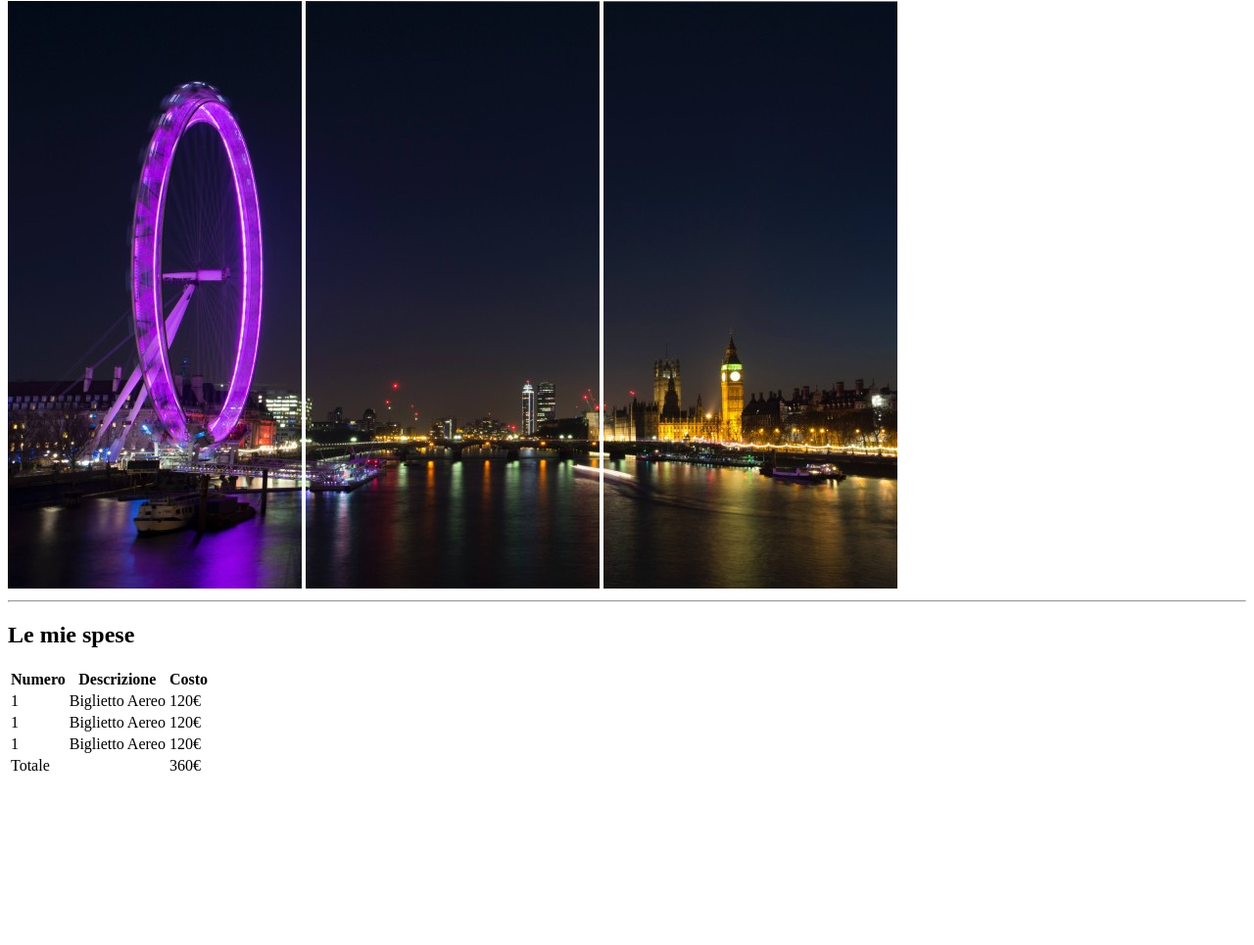
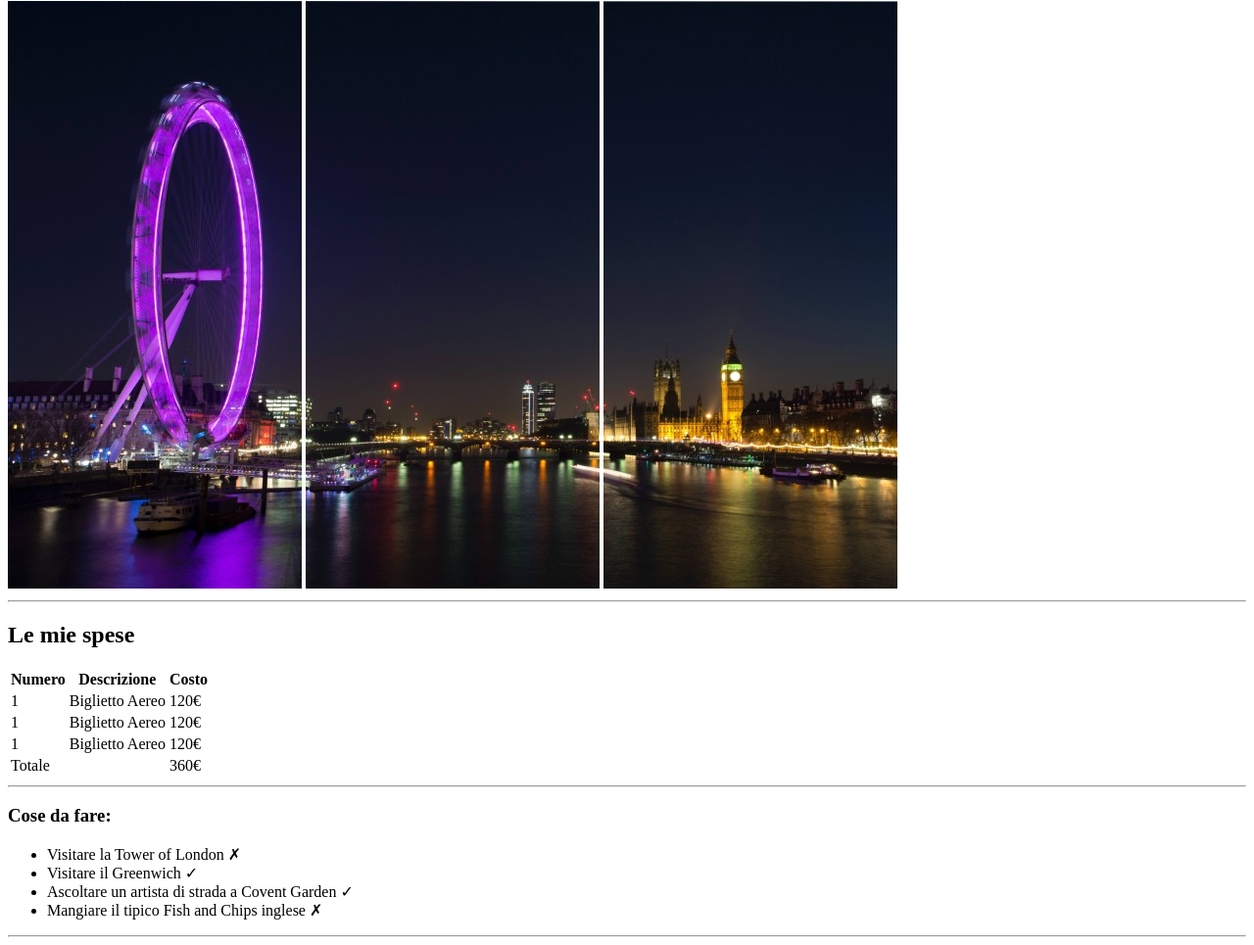
Before and after one commit to IlarioForcherio/html-london-trip, a plain HTML site: page index.html in a window 1280 px wide. Shown: the part 79-1044 px from the top of the page at 98% size. Before the commit the page ends 881 px from the top, so only its background shows below. Drawn offline with Linux system fonts and the light colour scheme.

Commit message:
Cose da fare

```diff
--- a/index.html
+++ b/index.html
@@ -14,8 +14,9 @@
          <img src="img/london1.jpg" alt="">
          <img src="img/london2.jpg" alt="">
          <img src="img/london3.jpg" alt="">
-         <hr>
+
      </div>
+     <hr>
 
      <!-- Le mie spese -->
      <div>
@@ -56,6 +57,20 @@
             </tfoot>
         </table>
 
+    </div>
+    <hr>
+
+    <!--Cose da fare  -->
+    <div>
+       <h3>Cose da fare:</h3>
+        <ul>
+        <li>Visitare la Tower of London &#10007 </li>
+        <li>Visitare il Greenwich &#10003 </li>
+        <li>Ascoltare un artista di strada a Covent Garden &#10003 </li>
+        <li>Mangiare il tipico Fish and Chips inglese &#10007 </li>
+       </ul>
+    </div>
+    <hr>
 
 
 
@@ -73,7 +88,6 @@
 
 
 
-    </div>
 
 
 
```
